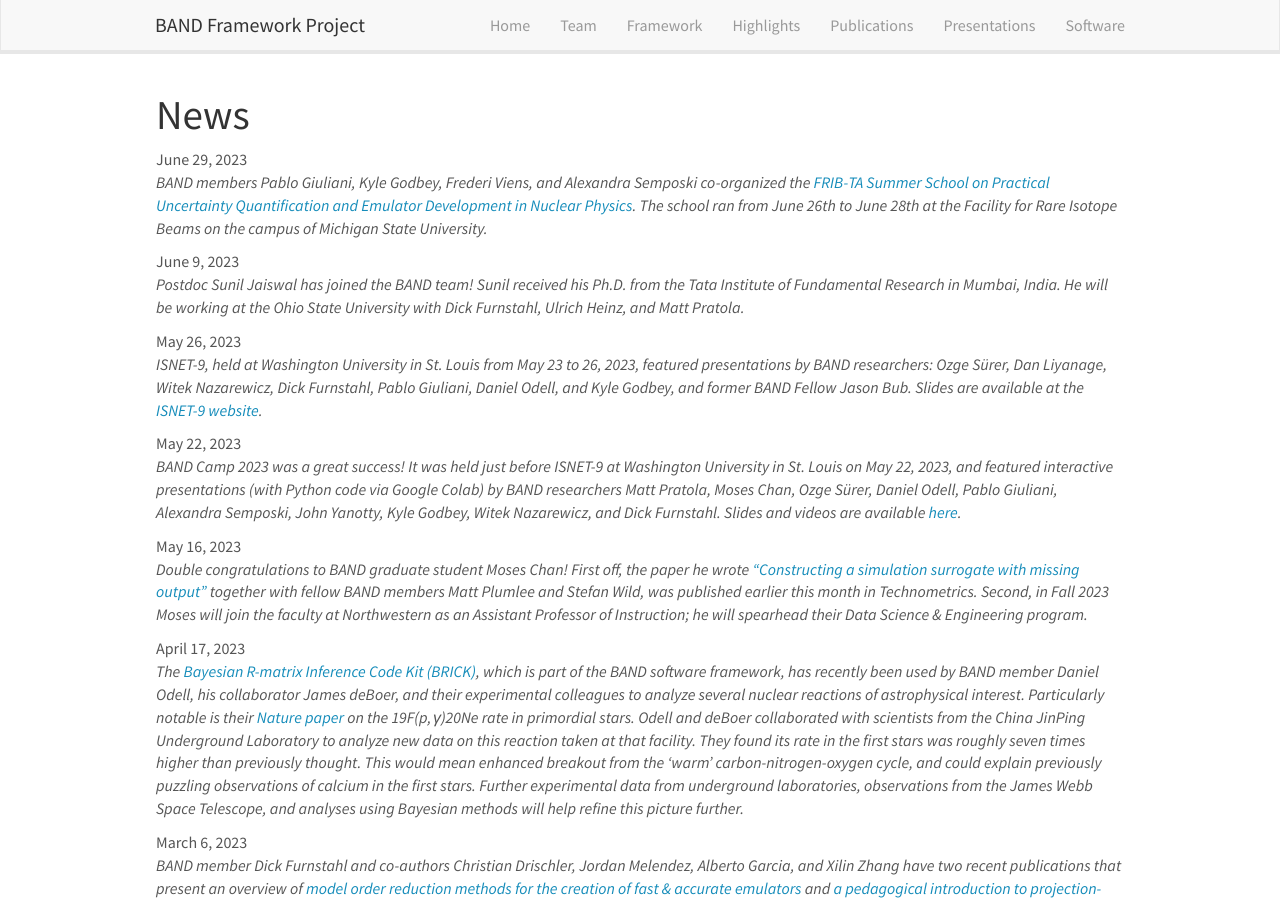
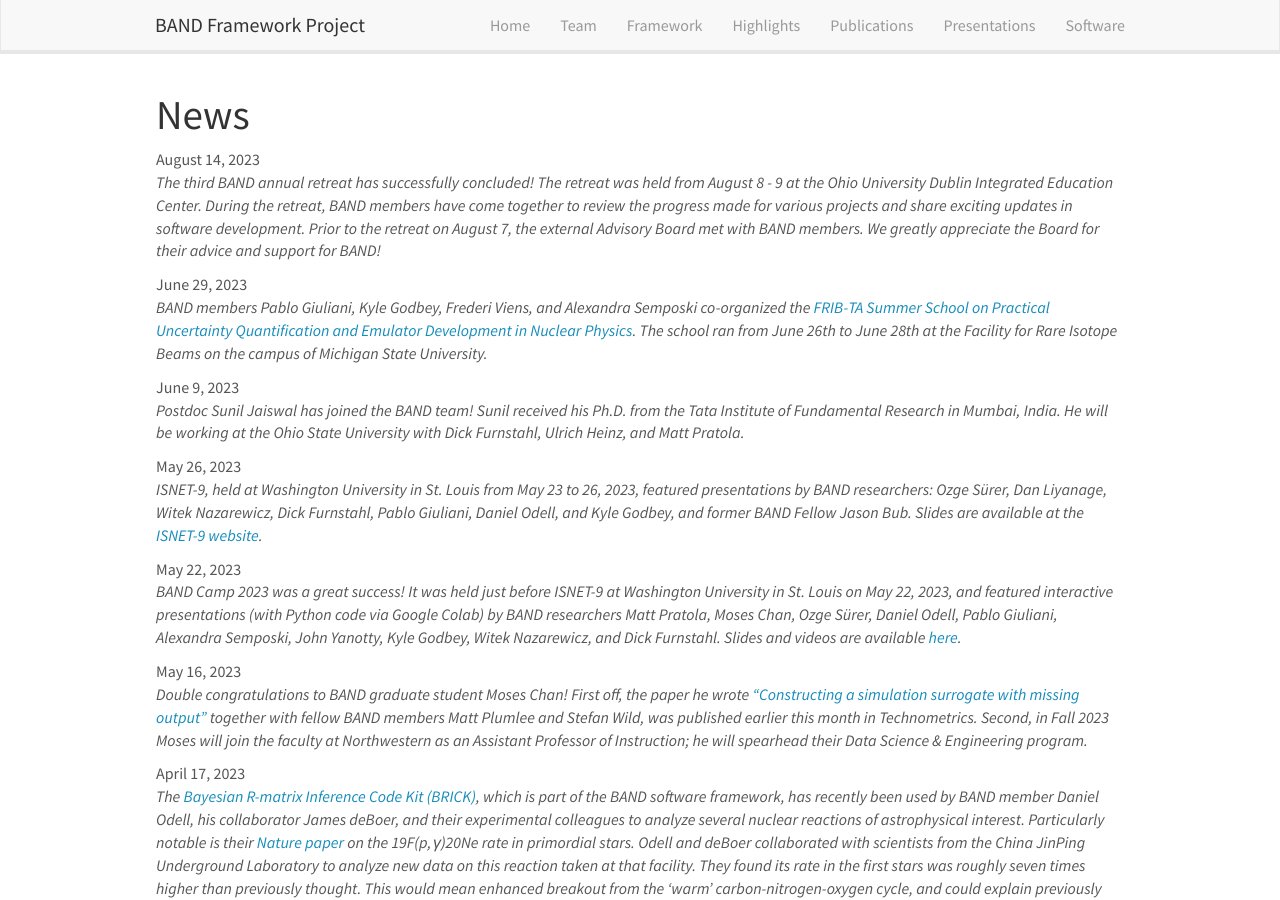
Before and after one commit to bandframework/bandframework.github.io, a Jekyll site: the page built from _pages/allnews.md, in a window 1280 px wide and 900 px high. Built offline with Jekyll 4.4.1, drawn with Linux system fonts in a browser that asks for light colours; nearby versions of some CDN libraries.

Commit message:
Include news item for retreat and advisory board meeting

```diff
--- a/_data/news.yml
+++ b/_data/news.yml
@@ -1,3 +1,9 @@
+- date: August 14, 2023
+  headline: >
+    The third BAND annual retreat has successfully concluded!  The retreat was held from August 8 - 9 at the Ohio University Dublin Integrated Education Center.
+    During the retreat, BAND members have come together to review the progress made for various projects and share exciting updates in software development.  Prior to
+    the retreat on August 7, the external Advisory Board met with BAND members.  We greatly appreciate the Board for their advice and support for BAND!
+
 - date: June 29, 2023
   headline: >
     BAND members Pablo Giuliani, Kyle Godbey, Frederi Viens, and Alexandra Semposki co-organized the <a href="https://indico.frib.msu.edu/event/65/">FRIB-TA Summer School on Practical Uncertainty Quantification and Emulator Development in Nuclear Physics</a>. The school ran from June 26th to June 28th at the Facility for Rare Isotope Beams on the campus of Michigan State University.
```
